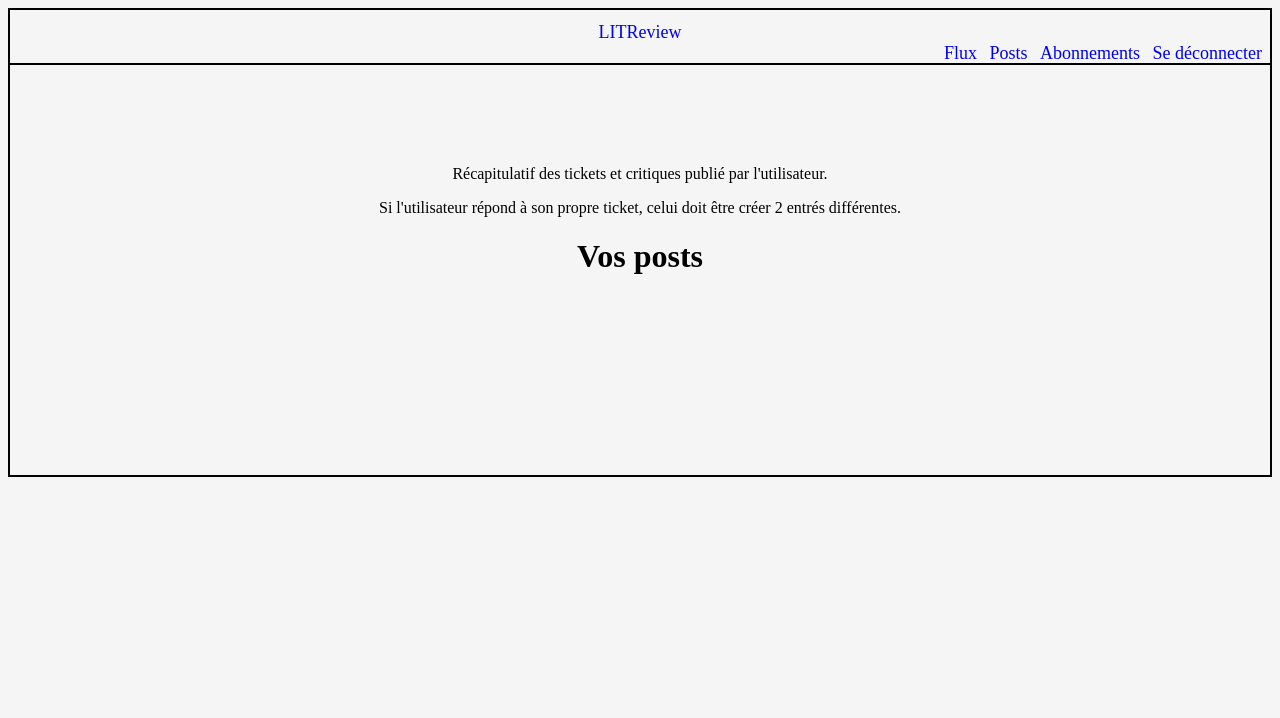
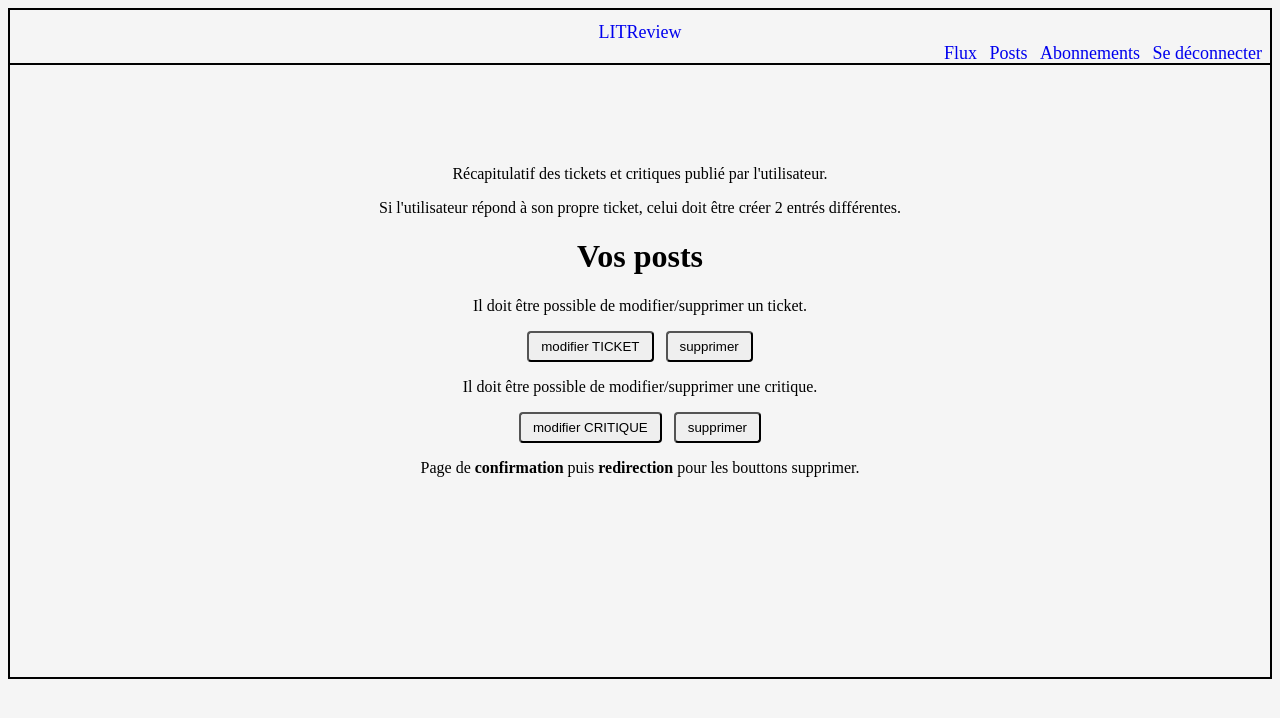
Before and after one commit to Dhyakia/OPC_Project09, a Django app: page /review/my_content/ in a window 1280 px wide. Shown: the top 718 px of the page. Run offline with Django 4.2, Linux system fonts and the light colour scheme.

Commit message:
wireframe: edit review & ticket (10/10)

```diff
--- a/LITReview/LITReview/urls.py
+++ b/LITReview/LITReview/urls.py
@@ -14,5 +14,6 @@ urlpatterns = [
     path('review/create_ticket/', reviV.createTicket, name='create-ticket'),
     path('review/new_review/', reviV.createReview, name='new-review'),
     path('review/my_content/', reviV.myContent, name='my-content'),
-
+    path('review/edit_review/', reviV.editReview, name='edit-review'),
+    path('review/edit_thick/', reviV.editTicket, name='edit-ticket'),
 ]
--- a/LITReview/review/templates/review/my_content.html
+++ b/LITReview/review/templates/review/my_content.html
@@ -7,6 +7,16 @@
 <h1>Vos posts</h1>
 
 <div class="my-content">
+    <p>Il doit être possible de modifier/supprimer un ticket.</p>
+    <a href="{% url 'edit-ticket' %}"><button>modifier TICKET</button></a>
+    <a href="#"><button>supprimer</button></a>
+
+    <p>Il doit être possible de modifier/supprimer une critique.</p>
+    <a href="{% url 'edit-review' %}"><button>modifier CRITIQUE</button></a>
+    <a href="#"><button>supprimer</button></a>
+
+    <p>Page de <strong>confirmation</strong> puis <strong>redirection</strong> pour les bouttons supprimer.</p>
+
 
 </div>
 
--- a/LITReview/review/views.py
+++ b/LITReview/review/views.py
@@ -30,3 +30,15 @@ def myContent(request):
         request,
         'review/my_content.html'
     )
+
+def editReview(request):
+    return render(
+        request,
+        'review/edit_review.html'
+    )
+
+def editTicket(request):
+    return render(
+        request,
+        'review/edit_ticket.html'
+    )
```
Also changed, not shown: LITReview/review/templates/review/edit_review.html (added, +12 -0 lines), LITReview/review/templates/review/edit_ticket.html (added, +11 -0 lines).
